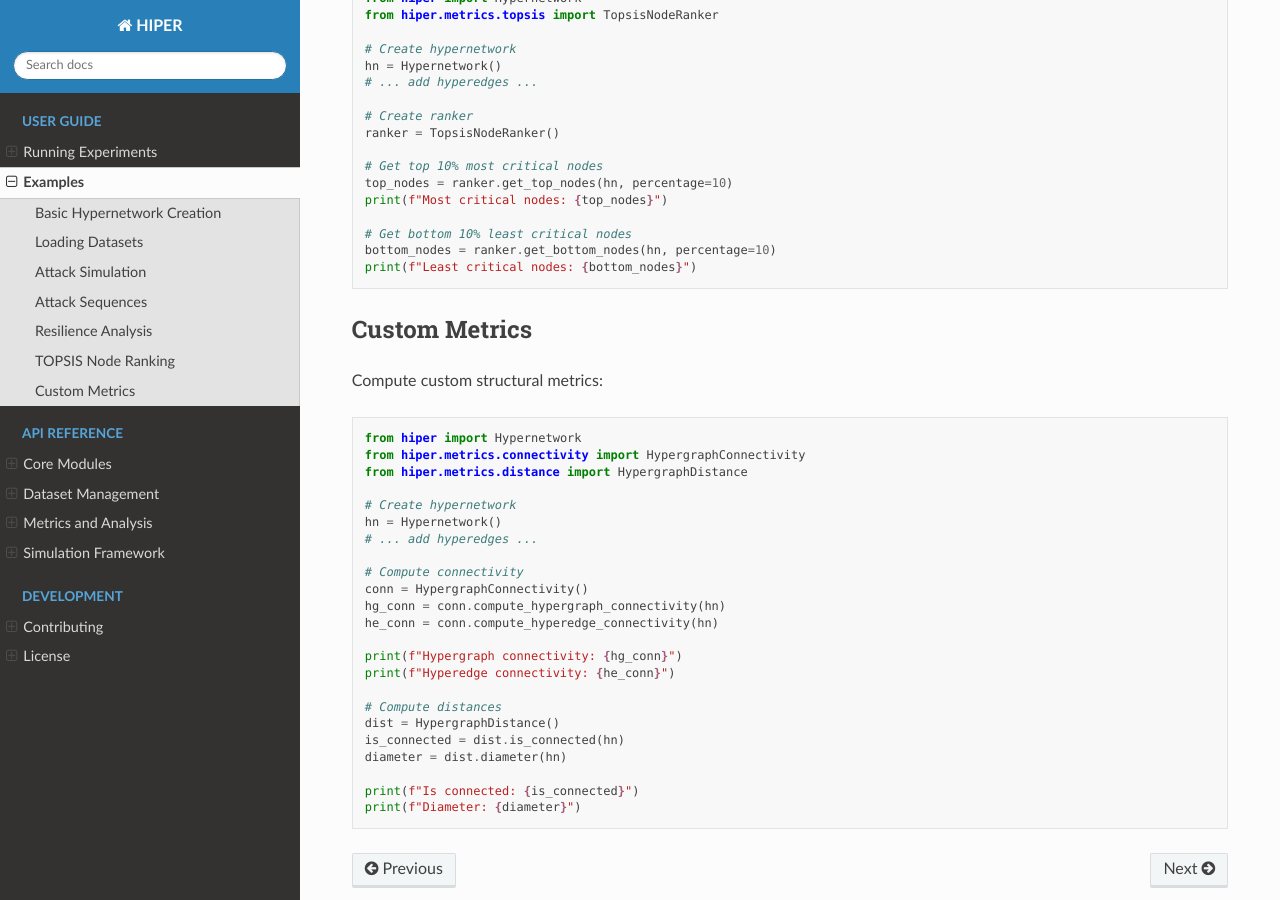
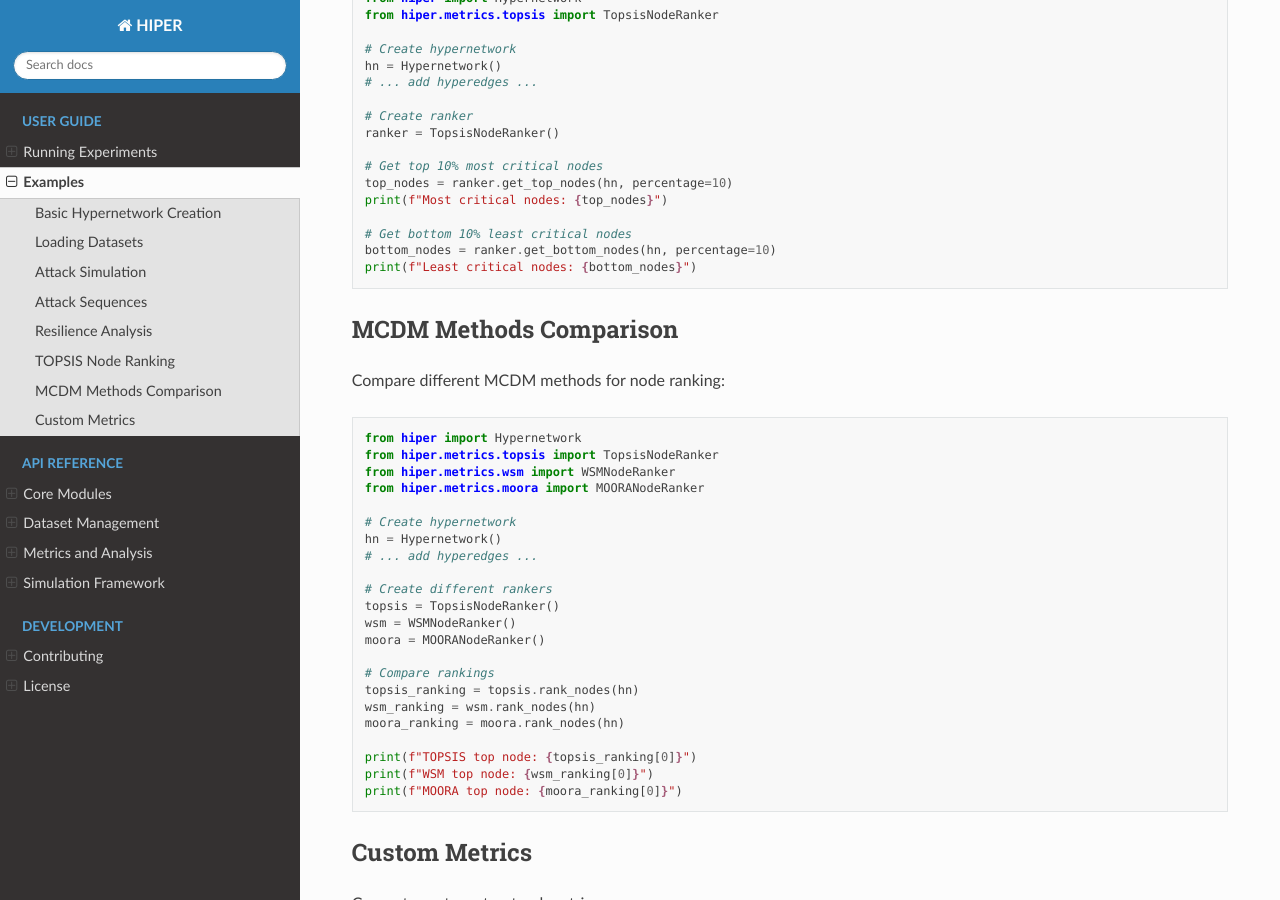
Before and after one commit to luca-software-developer/hiper-hypergraph-resilience, a Sphinx documentation site: the page built from docs/examples.rst, in a window 1280 px wide and 900 px high, scrolled down 2633 px. Built offline with Sphinx 7.4.7 and the Read the Docs theme 3.1.0, drawn with Linux system fonts in a browser that asks for light colours; pages that are not in the unit, such as notebooks, are missing from menus.

Commit message:
Documentazione metodi MCDM WSM e MOORA

```diff
--- a/docs/examples.rst
+++ b/docs/examples.rst
@@ -160,6 +160,36 @@ Rank nodes by importance using TOPSIS:
    bottom_nodes = ranker.get_bottom_nodes(hn, percentage=10)
    print(f"Least critical nodes: {bottom_nodes}")
 
+MCDM Methods Comparison
+------------------------
+
+Compare different MCDM methods for node ranking:
+
+.. code-block:: python
+
+   from hiper import Hypernetwork
+   from hiper.metrics.topsis import TopsisNodeRanker
+   from hiper.metrics.wsm import WSMNodeRanker
+   from hiper.metrics.moora import MOORANodeRanker
+
+   # Create hypernetwork
+   hn = Hypernetwork()
+   # ... add hyperedges ...
+
+   # Create different rankers
+   topsis = TopsisNodeRanker()
+   wsm = WSMNodeRanker()
+   moora = MOORANodeRanker()
+
+   # Compare rankings
+   topsis_ranking = topsis.rank_nodes(hn)
+   wsm_ranking = wsm.rank_nodes(hn)
+   moora_ranking = moora.rank_nodes(hn)
+
+   print(f"TOPSIS top node: {topsis_ranking[0]}")
+   print(f"WSM top node: {wsm_ranking[0]}")
+   print(f"MOORA top node: {moora_ranking[0]}")
+
 Custom Metrics
 --------------
 
```
Also changed, not shown: docs/api/metrics.rst (+16 -0 lines), docs/experiments.rst (+27 -0 lines).
